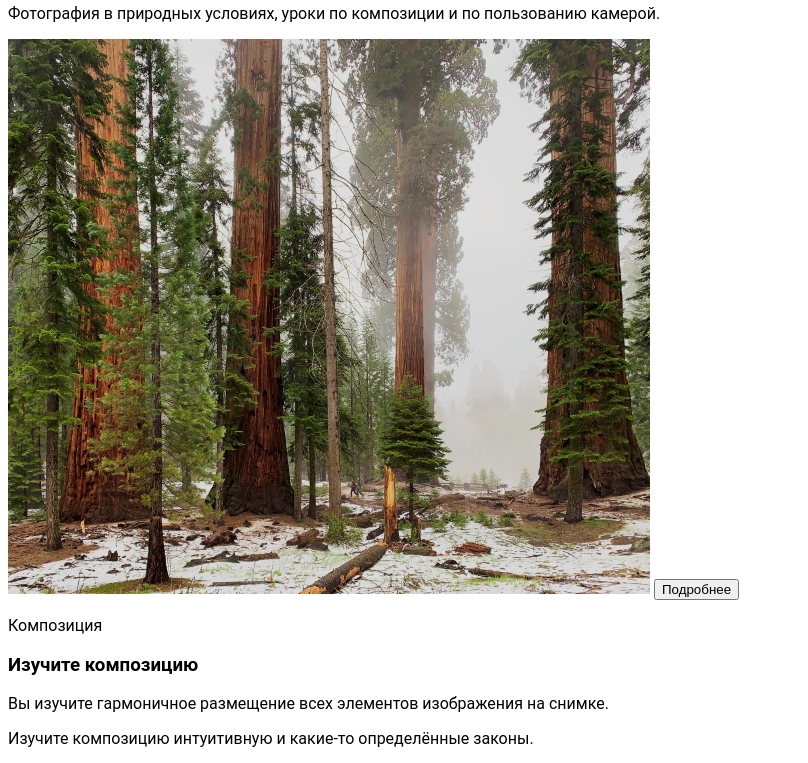
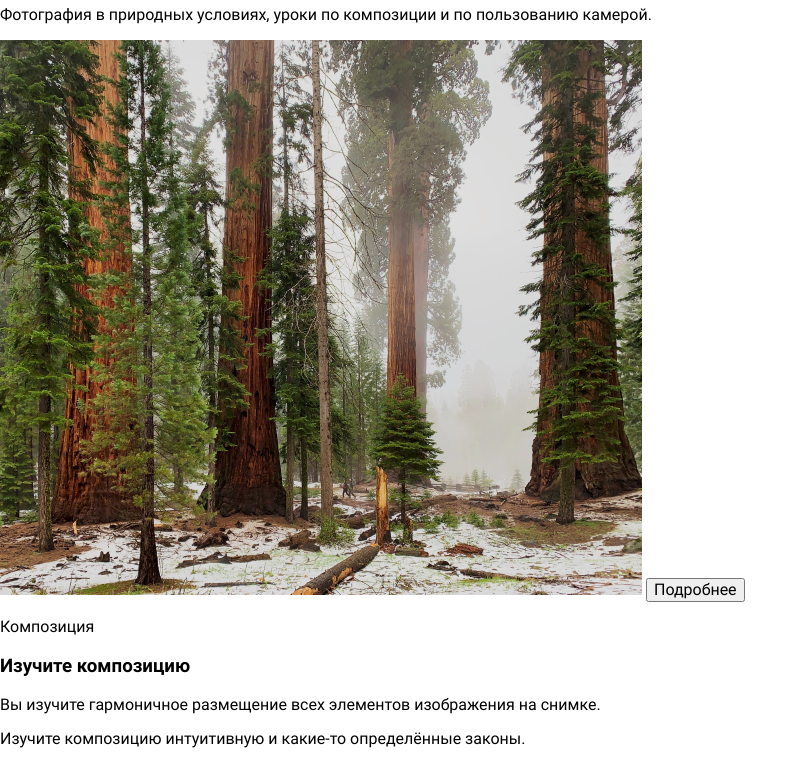
Before and after one commit to Feelcover/course-photography, a plain HTML site: page index.html in a window 1280 px wide. Shown: the part 192-955 px from the top of the page, without its empty margins (0-808 px from the left). Drawn offline with Linux system fonts and the light colour scheme.

Commit message:
for bratishka

```diff
--- a/styles/index.scss
+++ b/styles/index.scss
@@ -1,5 +1,5 @@
-@import "../vendor/normalize.css";
-@import "../vendor/fonts/fonts.css";
+@import url(../vendor/normalize.css);
+@import url(../vendor/fonts/fonts.css);
 
 @import "./scss/variables/colors";
 @import "./scss/variables/fonts";
```
Also changed, not shown: styles/index.css, 1 other file.
